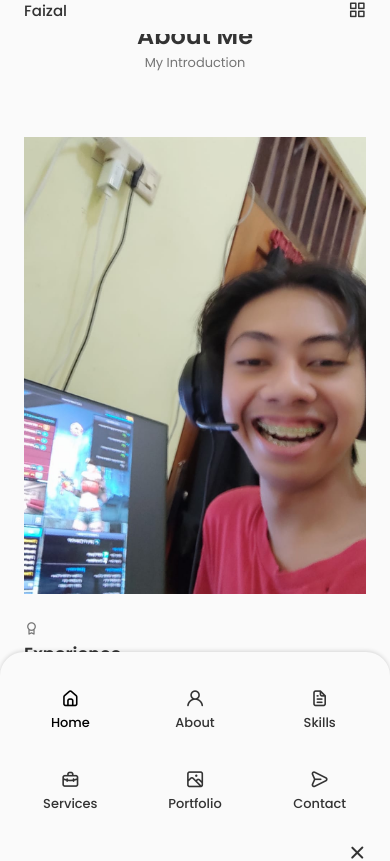
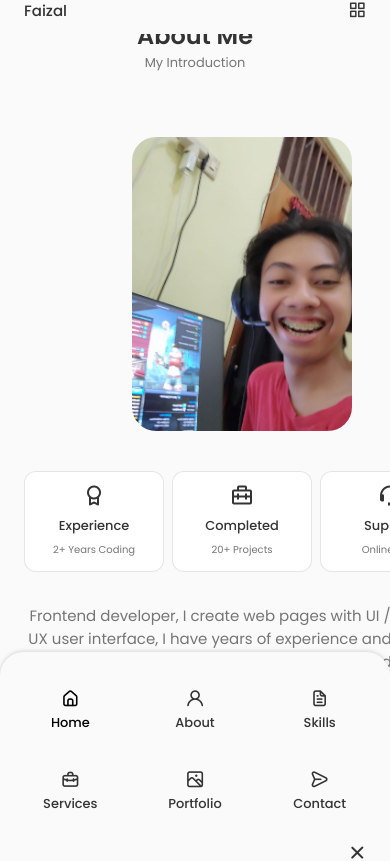
Before and after one commit to ABCDullahh/Portfolio, a React (Create React App) app: page / in a window 390 px wide. Shown: the part 810-1671 px from the top of the page. After the commit the page ends 1633 px from the top, so only its background shows below. Built offline with nearby package versions, Linux system fonts and the light colour scheme.

Commit message:
about css

```diff
--- a/src/components/about/about.css
+++ b/src/components/about/about.css
@@ -0,0 +1,76 @@
+.about__container {
+    grid-template-columns: repeat(2, 1fr);
+    align-items: center;
+    column-gap: 4rem;
+}
+
+.about__img {
+    width: 350px;
+    border-radius: 1.5rem;
+    justify-self: center;
+}
+
+.about__info {
+    grid-template-columns: repeat(3, 140px);
+    gap: 0.5rem;
+    margin-bottom: var(--mb-2);
+}
+
+.about__box {
+    background-color: var(--container-color);
+    border: 1px solid rgba(0, 0, 0, 0.1);
+    border-radius: 0.75rem;
+    text-align: center;
+    padding: 1rem 1.25rem;
+}
+
+.about__icon {
+    font-size: 1.5rem;
+    color: var(--title-color);
+    margin-bottom: var(--mb-0-5);
+}
+
+.about__title {
+    font-size: var(--small-font-size);
+    font-weight: var(--font-medium);
+}
+
+.about__subtitle {
+    font-size: var(--tiny-font-size);
+}
+
+.about__description {
+    padding: 0 4rem 0 0;
+    margin-bottom: var(--mb-2-5);
+}
+
+/* breakpoints */
+    /* large devices */
+@media screen and (max-width: 992px) {
+    .about__container {
+        grid-template-columns: 1fr;
+        row-gap: 2.5rem;
+    }
+
+    .about__img {
+        width: 220px;
+    }
+
+    .about__box {
+        padding: 0.75rem 0.5rem;
+    }
+
+    .about__data {
+        text-align: center;
+    }
+}
+    /* for medium devices */
+    @media screen and (max-width: 768) {
+}
+
+    @media screen and (max-width: 576) {
+}
+
+    /* small devices */
+    @media screen and (max-width: 350) {
+}
```
